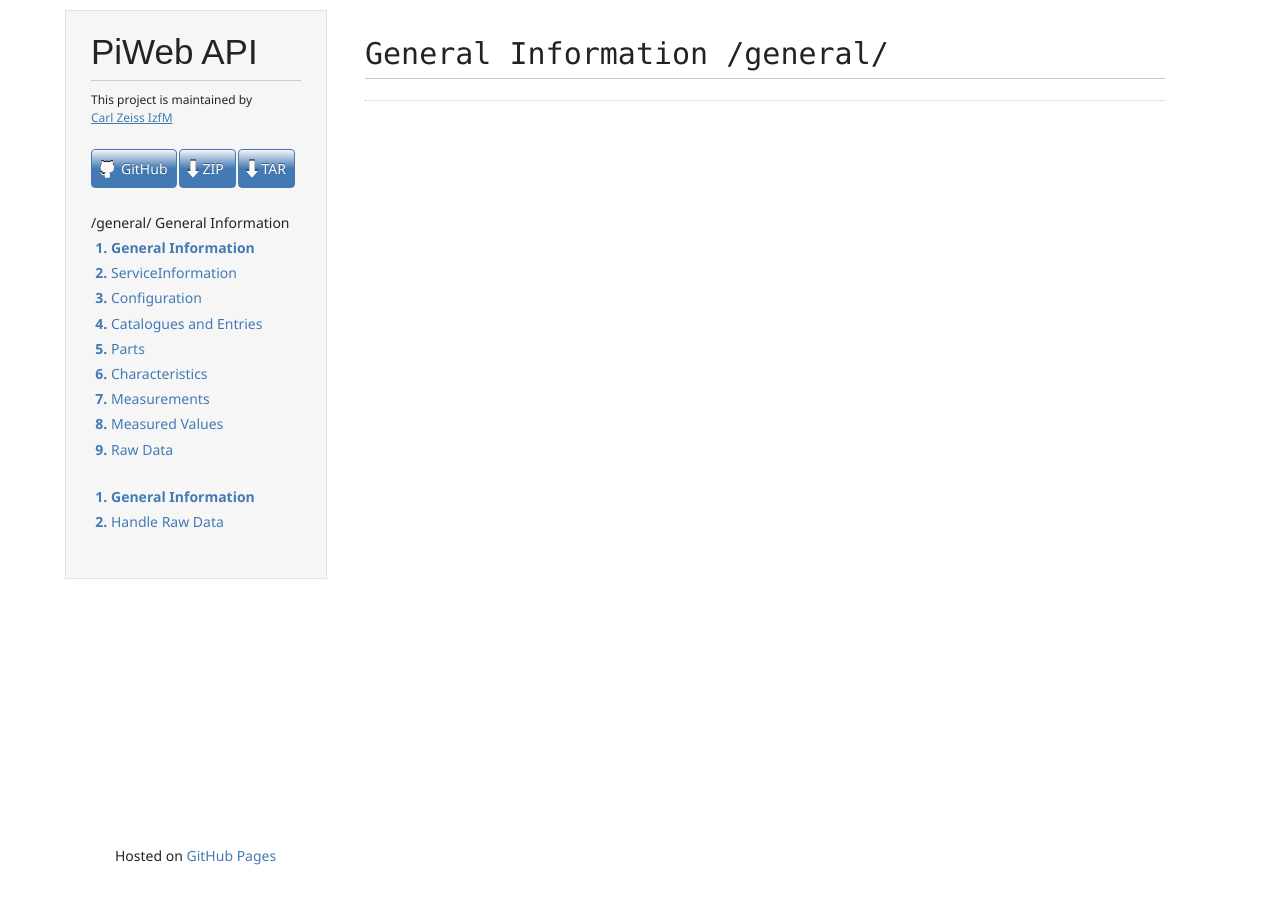
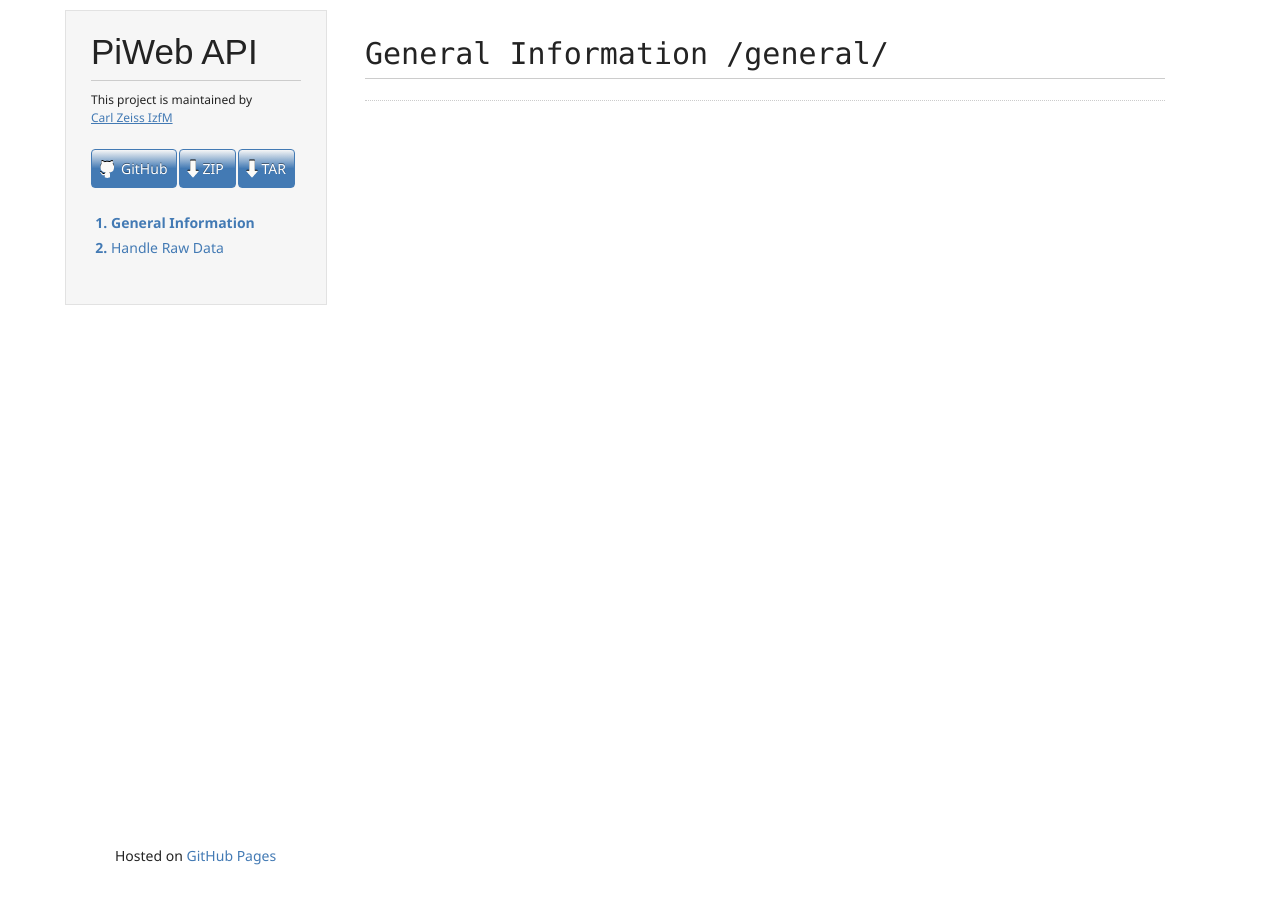
Before and after one commit to BatzJunior/testrepo, a Jekyll site: the page built from _pages/01-general.md, in a window 1280 px wide. Built offline with Jekyll 4.4.1, drawn with Linux system fonts in a browser that asks for light colours; some of the changed lines change nothing that is shown.

Commit message:
Update toc.html

```diff
--- a/_includes/toc.html
+++ b/_includes/toc.html
@@ -1,5 +1,3 @@
-{{page.url}}
-{{page.tags}}
 <!--<ol>
 	<li><a href = "General-Information">General Information</a>
 		<ul>
@@ -31,7 +29,7 @@
 			<li><a href = "Handle-Raw-Data#delete-raw-data">Delete Raw Data</a></li>
 		</ul>
 	</li>
-</ol>-->
+</ol>
 
 {% capture location %}{{ page.url | remove_first:'/' | split:'/' | first }}{% endcapture %}
 <nav><ol>
@@ -44,7 +42,7 @@
 	<li><a {% if location == 'measurements' %}class="active" {% endif %}href="/measurements/">Measurements</a></li>
 	<li><a {% if location == 'values' %}class="active" {% endif %}href="/values/">Measured Values</a></li>
 	<li><a {% if location == 'rawdata' %}class="active" {% endif %}href="/rawdata/">Raw Data</a></li>
-</ol></nav>
+</ol></nav>-->
 
 <nav><ol>
 {% for node in site.pages %}
```
